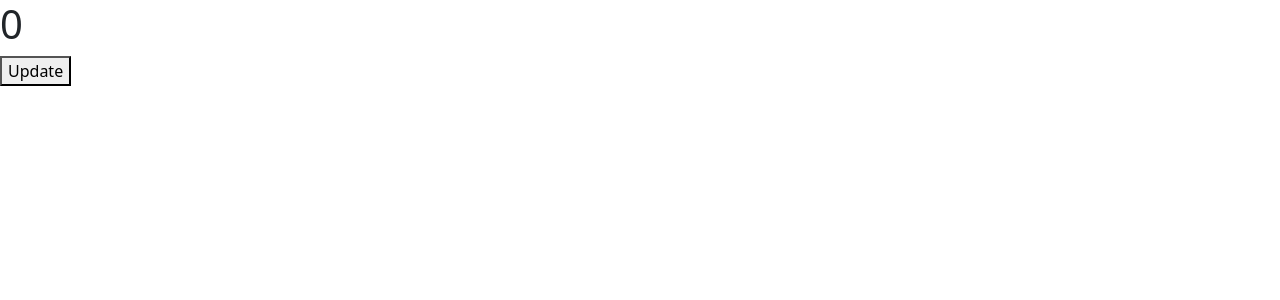
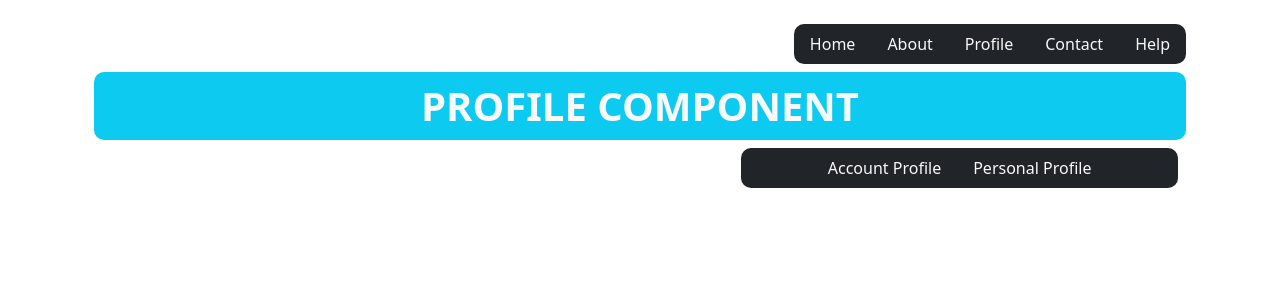
Before and after one commit to dassujan/ejobindiareact, a React (Create React App) app: page /profile in a window 1280 px wide. Shown: the top 300 px of the page. Built offline with nearby package versions, Linux system fonts and the light colour scheme.

Commit message:
DAY024 - REACT ROUTER BASICS

```diff
--- a/package.json
+++ b/package.json
@@ -10,6 +10,7 @@
     "formik": "^2.2.9",
     "react": "^18.2.0",
     "react-dom": "^18.2.0",
+    "react-router-dom": "^6.11.0",
     "react-scripts": "5.0.1",
     "web-vitals": "^2.1.4",
     "yup": "^1.1.1"
--- a/src/App.js
+++ b/src/App.js
@@ -1,13 +1,10 @@
-// import StateManagement from "./HOC/StateManagement"
-import HocParent from "./HOC/HocParent";
-import LifeCycle from "./HOC/LifeCycle";
+import ParentRouter from "./Router/ParentRouter";
+
 
 function App() {
   return (
     <>
-      {/* <StateManagement/> */}
-      {/* <HocParent/> */}
-      <LifeCycle/>
+      <ParentRouter/>
     </>
   );
 }
--- /dev/null
+++ b/src/Router/Pages/About.jsx
@@ -0,0 +1,16 @@
+import React from "react";
+import { useNavigate } from "react-router-dom";
+
+const About = () => {
+    const navigate = useNavigate();
+    return (
+        <div className="container">
+            <header className="bg-success fs-1 fw-bold p-1 text-center text-light" style={{borderRadius:10}}>
+                ABOUT COMPONENT
+            </header>
+            <button className="btn btn-info mt-4" onClick={()=>navigate('/profile')}>Profile</button>
+        </div>
+    )
+}
+
+export default About
--- /dev/null
+++ b/src/Router/Pages/AcProfile.jsx
@@ -0,0 +1,13 @@
+import React from "react";
+
+const AcProfile = () => {
+    return (
+        <div className="container">
+            <header className="bg-success fs-1 fw-bold p-1 text-center text-light" style={{borderRadius:10}}>
+                Account Profile COMPONENT
+            </header>
+        </div>
+    )
+}
+
+export default AcProfile
--- /dev/null
+++ b/src/Router/Pages/Contact.jsx
@@ -0,0 +1,13 @@
+import React from "react";
+
+const Contact = () => {
+    return (
+        <div className="container">
+            <header className="bg-warning fs-1 fw-bold p-1 text-center text-light" style={{borderRadius:10}}>
+                CONTACT COMPONENT
+            </header>
+        </div>
+    )
+}
+
+export default Contact
--- /dev/null
+++ b/src/Router/Pages/Errors.jsx
@@ -0,0 +1,13 @@
+import React from "react";
+
+const Errors = () => {
+    return (
+        <div className="container">
+            <header className="bg-danger fs-1 fw-bold p-1 text-center text-light" style={{borderRadius:10}}>
+                404 PAGE NOT FOUND.....
+            </header>
+        </div>
+    )
+}
+
+export default Errors
--- /dev/null
+++ b/src/Router/Pages/Help.jsx
@@ -0,0 +1,13 @@
+import React from "react";
+
+const Help = () => {
+    return (
+        <div className="container">
+            <header className="bg-secondary fs-1 fw-bold p-1 text-center text-light" style={{borderRadius:10}}>
+                HELP COMPONENT
+            </header>
+        </div>
+    )
+}
+
+export default Help
--- /dev/null
+++ b/src/Router/Pages/Home.jsx
@@ -0,0 +1,16 @@
+import React from "react";
+import { useNavigate } from "react-router-dom";
+
+const Home = () => {
+    const navigate = useNavigate();
+    return (
+        <div className="container" >
+            <header className="bg-primary fs-1 fw-bold p-1 text-center text-light" style={{borderRadius:10}}>
+                HOME COMPONENT
+            </header>
+            <button className="btn btn-success mt-4" onClick={()=>navigate('/about')}>About</button>
+        </div>
+    )
+}
+
+export default Home
--- /dev/null
+++ b/src/Router/Pages/NavBar.jsx
@@ -0,0 +1,19 @@
+import React from 'react'
+import { Link } from 'react-router-dom'
+
+const NavBar = () => {
+  return (
+    <div className='container text-center d-flex justify-content-end'>
+        <nav className='nav bg-dark text-center d-flex justify-content-center mb-2' style={{borderRadius:10}}>
+            <Link className='nav-link text-decoration-none text-light' to='/'>Home</Link>
+            <Link className='nav-link text-decoration-none text-light' to='/about'>About</Link>
+            <Link className='nav-link text-decoration-none text-light' to='/profile'>Profile</Link>
+            <Link className='nav-link text-decoration-none text-light' to='/contact'>Contact</Link>
+            <Link className='nav-link text-decoration-none text-light' to='/help'>Help</Link>
+        </nav>
+
+    </div>
+  )
+}
+
+export default NavBar
--- /dev/null
+++ b/src/Router/Pages/PrProfile.jsx
@@ -0,0 +1,13 @@
+import React from "react";
+
+const PrProfile = () => {
+    return (
+        <div className="container">
+            <header className="bg-primary fs-1 fw-bold p-1 text-center text-light" style={{borderRadius:10}}>
+                Personal Profile COMPONENT
+            </header>
+        </div>
+    )
+}
+
+export default PrProfile
--- /dev/null
+++ b/src/Router/Pages/Profile.jsx
@@ -0,0 +1,21 @@
+import React from "react";
+import { NavLink, Outlet } from "react-router-dom";
+
+const Profile = () => {
+    return (
+        <div className="container">
+            <header className="bg-info fs-1 fw-bold p-1 text-center text-light" style={{borderRadius:10}}>
+                PROFILE COMPONENT
+            </header>
+            <div className="text-center d-flex justify-content-end">
+                <nav className="nav bg-dark d-flex justify-content-center m-2" style={{width:'40%',borderRadius:10}}>
+                <NavLink className='nav-link text-decoration-none text-light' to='ac_profile'>Account Profile</NavLink>
+                <NavLink className='nav-link text-decoration-none text-light' to='pr_profile'>Personal Profile</NavLink>
+                </nav>
+            </div>
+            <Outlet/>
+        </div>
+    )
+}
+
+export default Profile
--- /dev/null
+++ b/src/Router/ParentRouter.jsx
@@ -0,0 +1,35 @@
+import React from "react";
+import Errors from "./Pages/Errors";
+import Home from "./Pages/Home";
+import About from "./Pages/About";
+import Help from "./Pages/Help";
+import Profile from "./Pages/Profile";
+import Contact from "./Pages/Contact";
+import { BrowserRouter as Router, Routes, Route } from "react-router-dom";
+import NavBar from "./Pages/NavBar";
+import AcProfile from "./Pages/AcProfile";
+import PrProfile from "./Pages/PrProfile";
+
+const ParentRouter = () => {
+    return (
+        <div className="container mt-4">
+        <Router>
+            <NavBar/>
+            <Routes>
+                <Route path='/' element={<Home/>}/>
+                <Route path='/home' element={<Home/>}/>
+                <Route path='/about' element={<About/>}/>
+                <Route path='/profile' element={<Profile/>}>
+                    <Route path="ac_profile" element={<AcProfile/>}/>
+                    <Route path="pr_profile" element={<PrProfile/>}/>
+                </Route>
+                <Route path='/contact' element={<Contact/>}/>
+                <Route path='/help' element={<Help/>}/>
+                <Route path='*' element={<Errors/>}/>
+            </Routes>
+        </Router>
+        </div>
+    )
+}
+
+export default ParentRouter
```
Also changed, not shown: 1 other file (tests, documents, lock files or other folders).
